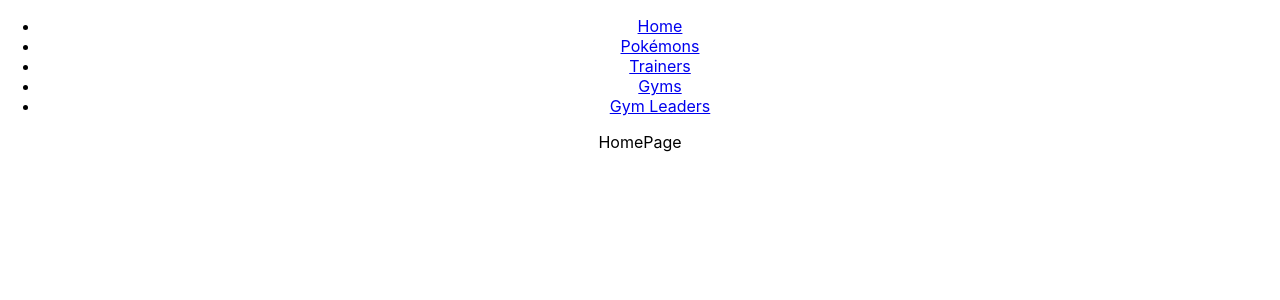
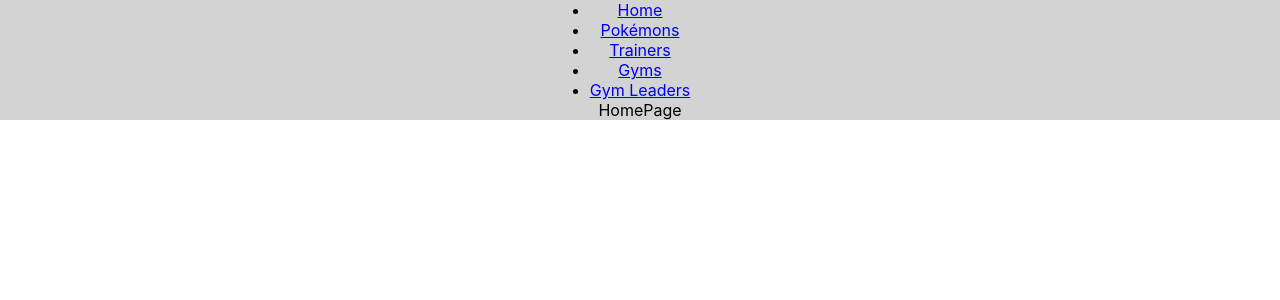
Before and after one commit to aisha-png/frontend_POKEMON_project, a React (Create React App) app: page / in a window 1280 px wide. Shown: the top 300 px of the page. Built offline with nearby package versions, Linux system fonts and the light colour scheme.

Commit message:
improved styling

```diff
--- a/src/App.css
+++ b/src/App.css
@@ -1,5 +1,17 @@
+*{padding: 0;
+  margin: 0;
+  box-sizing: border-box;
+
+}
+
 .App {
   text-align: center;
+  display: flex;
+  flex-direction: column;
+  justify-content: center;
+  align-items: center;
+  background-color: lightgrey;
+
 }
 
 .App-logo {
```
